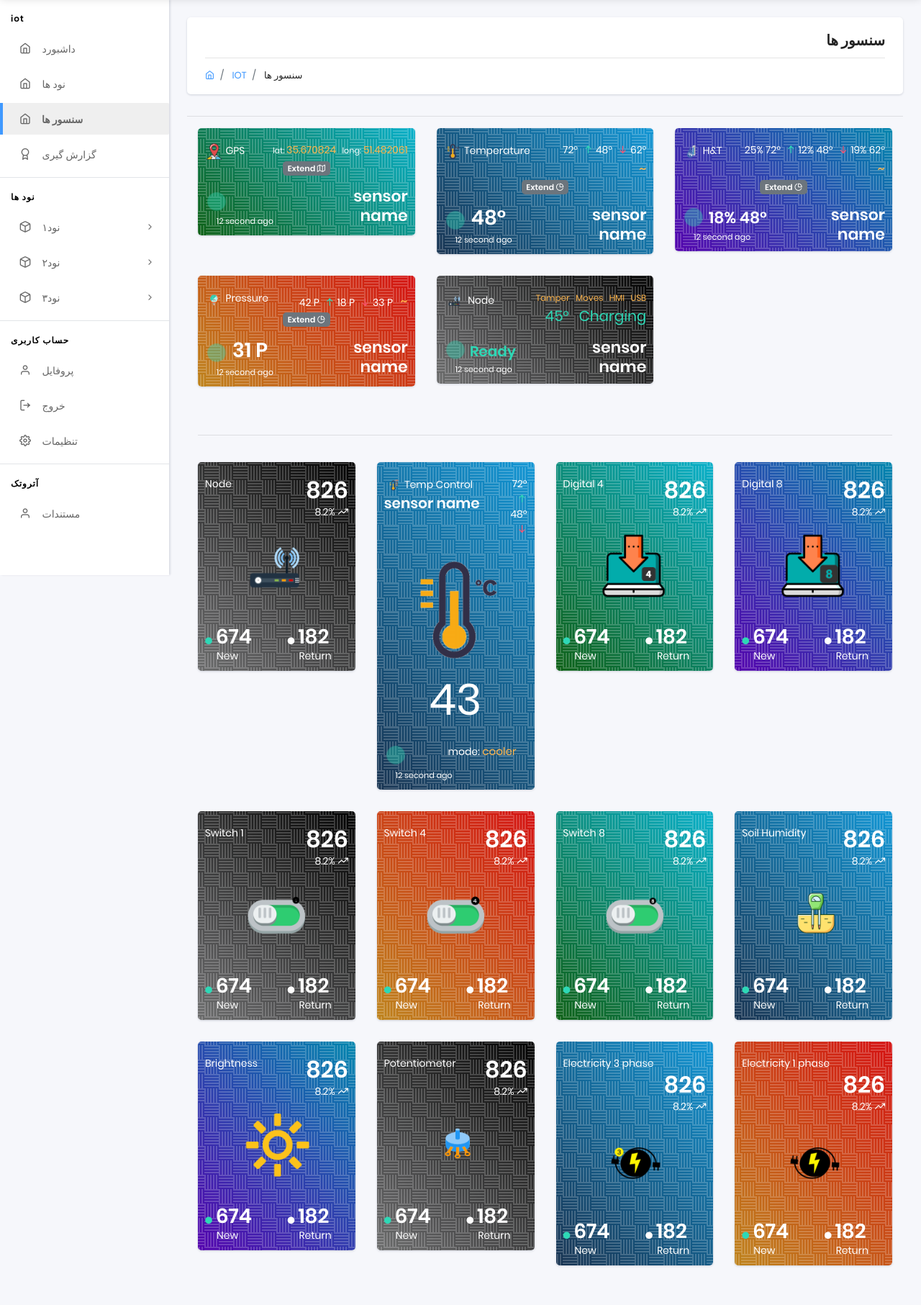
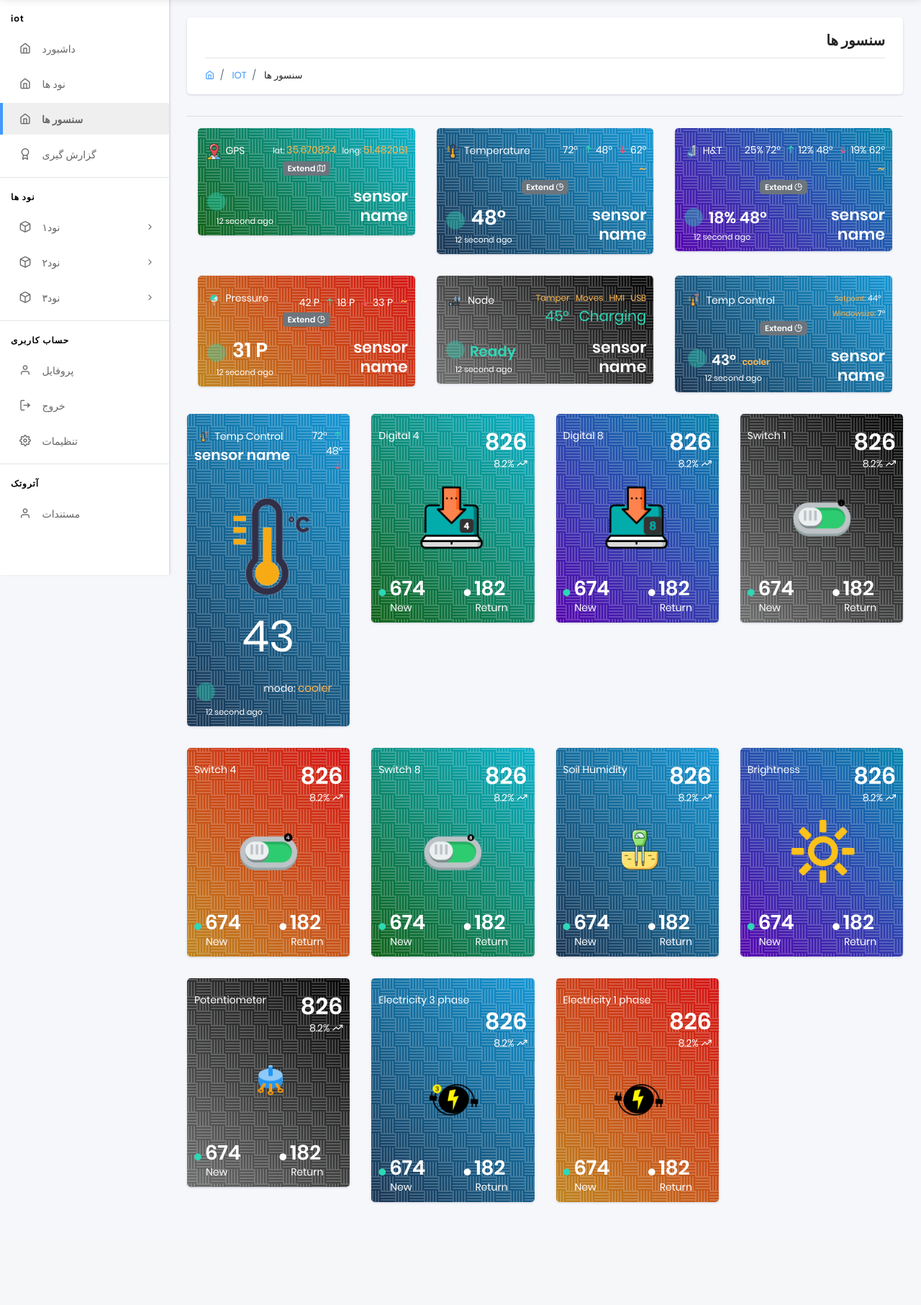
Before and after one commit to nimadorostkar/IOT, a Django app: page /sensors.html in a window 1280 px wide. Shown: the part 57-1870 px from the top of the page at 72% size. After the commit the page ends 1729 px from the top, so only its background shows below. Run offline with Django 3.2, Linux system fonts and the light colour scheme; a user stored in the database is signed in; some libraries are stand-ins or nearby versions.

Commit message:
Temp Control

```diff
--- a/core/static/assets/js/pages/chart-apex.js
+++ b/core/static/assets/js/pages/chart-apex.js
@@ -177,6 +177,97 @@ $(document).ready(function() {
           );
           chart.render();
       });
+
+
+
+
+
+
+
+      $(function() {
+          var options = {
+              chart: {
+                  height: 250,
+                  type: 'line',
+                  zoom: {
+                      enabled: false
+                  },
+              },
+              dataLabels: {
+                  enabled: false
+              },
+              stroke: {
+                  width: [5, 7, 5],
+                  curve: 'straight',
+                  dashArray: [0, 8, 5]
+              },
+              colors: ["ea680b", "#ea680b","ea680b"],
+              fill: {
+                  type: "gradient",
+                  gradient: {
+                      shade: 'light'
+                  },
+              },
+              series: [{
+                      name: "up",
+                      data: [50, 50, 50, 50, 50, 50, 50]
+                  },
+                  {
+                      name: "temp",
+                      data: [43, 43, 45, 47, 43, 41, 43]
+                  },
+                  {
+                      name: "down",
+                      data: [35, 35, 35, 35, 35, 35, 35]
+                  }
+              ],
+              title: {
+                  text: '',
+                  align: 'left'
+              },
+              markers: {
+                  size: 0,
+
+                  hover: {
+                      sizeOffset: 6
+                  }
+              },
+              xaxis: {
+                  categories: ['شنبه', '۱شنبه', '۲شنبه', '۳شنبه', '۴شنبه', '۵شنبه', 'جمعه'],
+              },
+              tooltip: {
+                  y: [{
+                      title: {
+                          formatter: function(val) {
+                              return val + " (mins)"
+                          }
+                      }
+                  }, {
+                      title: {
+                          formatter: function(val) {
+                              return val + " per session"
+                          }
+                      }
+                  }, {
+                      title: {
+                          formatter: function(val) {
+                              return val;
+                          }
+                      }
+                  }]
+              },
+              grid: {
+                  borderColor: '#f1f1f1',
+              }
+          }
+          var chart = new ApexCharts(
+              document.querySelector("#line-chart-tc"),
+              options
+          );
+          chart.render();
+      });
+
+
 
 
 
--- a/templates/sensors.html
+++ b/templates/sensors.html
@@ -231,6 +231,46 @@
         			</div>
 
 
+              <div class="col-4">
+                    <div class="card bg-primary text-white">
+                        <div class="card-body bg-patern-white">
+                            <div class="row">
+                                <div class="col-auto">
+                                  <img src="/static/assets/images/sensors/tempcontrol.png" width="30px">
+                                  <span>Temp Control</span>
+                                </div>
+                                <div class="col text-right">
+                                  <small>
+                                    <span style="font-size: 10px;" class="text-warning">Setpoint:</span> 44°
+                                    &nbsp;
+                                    <span style="font-size: 10px;" class="text-warning">Windowsize:</span> 7°
+                                  </small>
+                                </div>
+                            </div>
+                            <div align="center">
+                              <a href="#!" class="badge badge-secondary collapsible">Extend <i class="feather icon-pie-chart"></i> </a>
+                              <div class="collapsiblecontent" style="background-color:#ffffff4f;">
+                                  <div class="text-dark" id="line-chart-tc"></div>
+                            </div>
+                            <div class="row mt-3">
+                                <div class="col">
+                                    <h5 class="m-0 text-white">
+                                      <div class="spinner-grow text-success" role="status"> <span class="sr-only">Loading...</span> </div>
+                                       43° &nbsp;<span style="font-size: 12px;" class="text-warning">cooler</span>
+                                    </h5>
+                                    <small class="ml-3"> 12 second ago </small>
+                                </div>
+                                <div class="col">
+                                    <a href="#"><h4 class="m-0 text-white text-right"> sensor name  </h4></a>
+                                </div>
+                            </div>
+                        </div>
+                    </div>
+        			</div>
+
+
+
+
         	</div>
 
 
@@ -254,35 +294,6 @@
       <div class="row">
 
 
-
-          <div class="col-sm-3">
-              <div class="card bg-grey text-white">
-                  <div class="card-body bg-patern-white">
-                      <div class="row">
-                          <div class="col-auto">
-                              <span> Node </span>
-                          </div>
-                          <div class="col text-right">
-                              <h2 class="mb-0 text-white">826</h2>
-                              <span class="text-white">8.2%<i class="feather icon-trending-up ml-1"></i></span>
-                          </div>
-                      </div>
-                      <div align="center">
-                         <img src="/static/assets/images/sensors/node.png" width="130px">
-                      </div>
-                      <div class="row mt-3">
-                          <div class="col">
-                              <h3 class="m-0 text-white"><i class="fas fa-circle f-10 m-r-5 text-success"></i>674</h3>
-                              <span class="ml-3">New</span>
-                          </div>
-                          <div class="col">
-                              <h3 class="m-0 text-white"><i class="fas fa-circle f-10 m-r-5 text-white"></i>182</h3>
-                              <span class="ml-3">Return</span>
-                          </div>
-                      </div>
-                  </div>
-              </div>
-          </div>
 
 
           <div class="col-sm-3">
```
